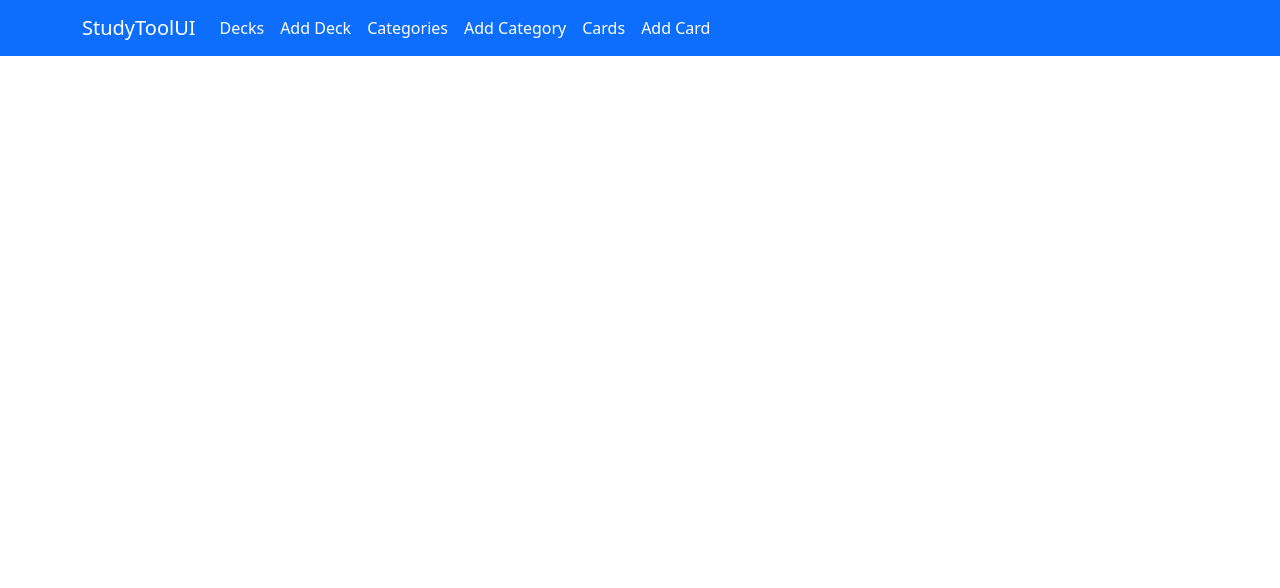
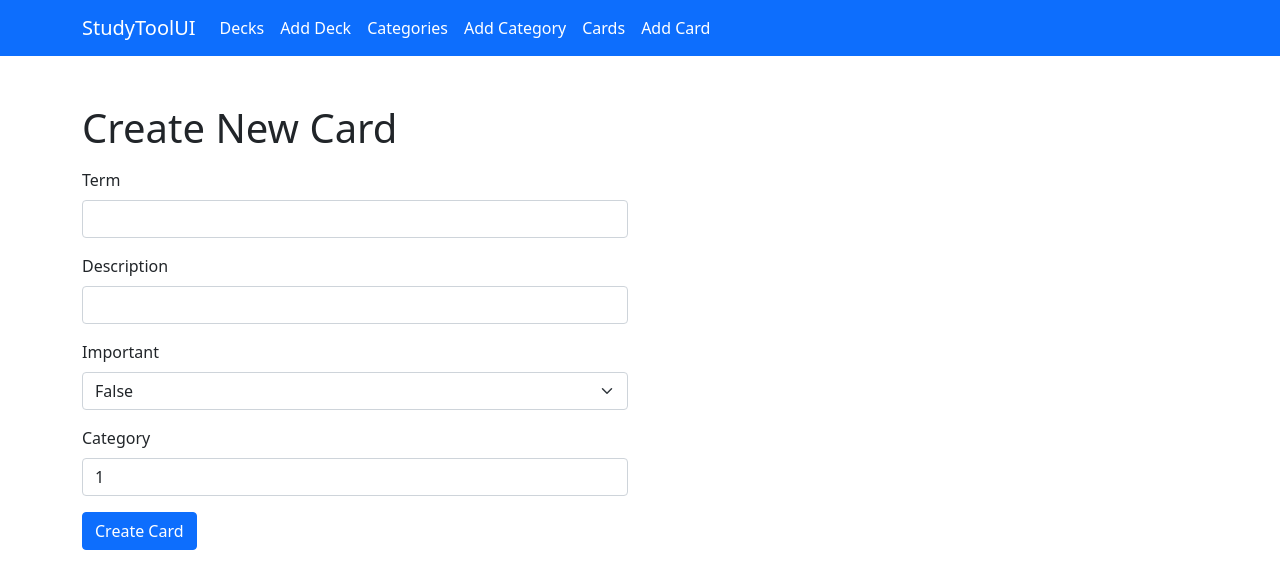
Before and after one commit to ianmbrain/StudyToolUI, an Angular app: page /cards/add/1 in a window 1280 px wide. Before the commit this address led to /. Shown: the top 588 px of the page. Built offline with nearby package versions, Linux system fonts and the light colour scheme.

Commit message:
Imp: Added functionality to create a card from a deck without needing to specify the deck id.

```diff
--- a/src/app/app-routing.module.ts
+++ b/src/app/app-routing.module.ts
@@ -10,6 +10,7 @@ import { CardListComponent } from './components/cards/card-list/card-list.compon
 import { AddCardComponent } from './components/cards/add-card/add-card.component';
 import { EditCardComponent } from './components/cards/edit-card/edit-card.component';
 import { DeckCardsComponent } from './components/decks/deck-cards/deck-cards.component';
+import { AddDeckCardComponent } from './components/decks/add-deck-card/add-deck-card.component';
 
 const routes: Routes = [
   {
@@ -31,6 +32,10 @@ const routes: Routes = [
   {
     path: 'decks/:deckId',
     component: DeckCardsComponent
+  },
+  {
+    path: 'cards/add/:deckId',
+    component: AddDeckCardComponent
   },
   {
     path: 'categories',
--- a/src/app/app.module.ts
+++ b/src/app/app.module.ts
@@ -15,6 +15,7 @@ import { CardListComponent } from './components/cards/card-list/card-list.compon
 import { AddCardComponent } from './components/cards/add-card/add-card.component';
 import { EditCardComponent } from './components/cards/edit-card/edit-card.component';
 import { DeckCardsComponent } from './components/decks/deck-cards/deck-cards.component';
+import { AddDeckCardComponent } from './components/decks/add-deck-card/add-deck-card.component';
 
 @NgModule({
   declarations: [
@@ -28,7 +29,8 @@ import { DeckCardsComponent } from './components/decks/deck-cards/deck-cards.com
     CardListComponent,
     AddCardComponent,
     EditCardComponent,
-    DeckCardsComponent
+    DeckCardsComponent,
+    AddDeckCardComponent
   ],
   imports: [
     BrowserModule,
--- /dev/null
+++ b/src/app/components/decks/add-deck-card/add-deck-card.component.html
@@ -0,0 +1,31 @@
+<div class="container my-5">
+    <h1 class="mb-3">Create New Card</h1>
+    <div class="row">
+        <div class="col-6">
+            <form #form="ngForm" (ngSubmit)="addCard()">
+                <div class="mb-3">
+                  <label for="term" class="form-label">Term</label>
+                  <input type="text" class="form-control" id="term" name="term" [(ngModel)] = "addCardRequest.term">
+                </div>
+                <div class="mb-3">
+                    <label for="description" class="form-label">Description</label>
+                    <input type="text" class="form-control" id="description" name="description" [(ngModel)] = "addCardRequest.description">
+                  </div>
+                  <div class="mb-3">
+                    <label class="form-label" for="important">Important</label>
+                    <select class="form-select" id="important" type="boolean" name="important" [(ngModel)] = "addCardRequest.important">
+                      <option selected>Choose...</option>
+                      <option [ngValue]=false>False</option>
+                      <option [ngValue]=true>True</option>
+                    </select>
+                  </div>
+                <div class="mb-3">
+                  <label for="category" class="form-label">Category</label>
+                  <input type="number" class="form-control" id="category" name="category" [(ngModel)] = "categoryId">
+                </div>
+
+                <button type="submit" class="btn btn-primary">Create Card</button>
+              </form>
+        </div>
+    </div>
+</div>
--- /dev/null
+++ b/src/app/components/decks/add-deck-card/add-deck-card.component.ts
@@ -0,0 +1,44 @@
+import { Component } from '@angular/core';
+import { ActivatedRoute, Router } from '@angular/router';
+import { Card } from 'src/app/models/card.model';
+import { CardsService } from 'src/app/services/cards.service';
+
+@Component({
+  selector: 'app-add-deck-card',
+  templateUrl: './add-deck-card.component.html',
+  styleUrls: ['./add-deck-card.component.css']
+})
+export class AddDeckCardComponent {
+
+  addCardRequest: Card = {
+    term: '',
+    description: '',
+    important: false
+  };
+
+  deckId: Number = 0;
+  categoryId: Number = 1;
+
+  constructor(private cardsService: CardsService, private route: ActivatedRoute, private router: Router) { }
+
+  ngOnInit(): void {
+    this.route.paramMap.subscribe({
+      next:(params) => {
+        const deckId = params.get('deckId');
+
+        if(deckId) {
+          this.deckId = parseInt(deckId);
+        }
+      }
+    })
+  }
+
+  addCard() {
+    this.cardsService.addCard(this.deckId, this.categoryId, this.addCardRequest)
+    .subscribe({
+      next:(request) => { }
+    });
+
+    this.router.navigate(['decks']);
+  }
+}
--- a/src/app/components/decks/deck-cards/deck-cards.component.html
+++ b/src/app/components/decks/deck-cards/deck-cards.component.html
@@ -1,6 +1,6 @@
 <div id="cardGrid">
   <h1 class="my-3">Cards</h1>
-  <a id="addDeckBtn" [routerLink]="['/cards', 'add']" class="btn btn-primary btn-lg mb-3">Add Card</a>
+  <a id="addDeckBtn" [routerLink]="['/cards', 'add', deckCardId]" class="btn btn-primary btn-lg mb-3">Add Card</a>
   <div class="row row-cols-1 row-cols-md-3 g-4">
     <div class="col" *ngFor="let card of cards">
       <div class="card h-100">
--- a/src/app/components/decks/deck-cards/deck-cards.component.ts
+++ b/src/app/components/decks/deck-cards/deck-cards.component.ts
@@ -12,6 +12,8 @@ export class DeckCardsComponent {
 
   cards: Card[] = [];
 
+  deckCardId: Number = 0;
+
   constructor(private decksService: DecksService, private route: ActivatedRoute,) {
 
   }
@@ -22,6 +24,8 @@ export class DeckCardsComponent {
         const deckId = params.get('deckId');
 
         if(deckId) {
+          this.deckCardId = parseInt(deckId);
+
           this.decksService.getCardsOfDeck(parseInt(deckId))
           .subscribe({
             next: (cards) => {
```
Also changed, not shown: src/app/components/decks/add-deck-card/add-deck-card.component.css (added), 1 other file (tests, documents, lock files or other folders).
